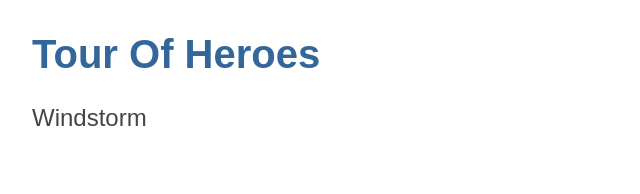
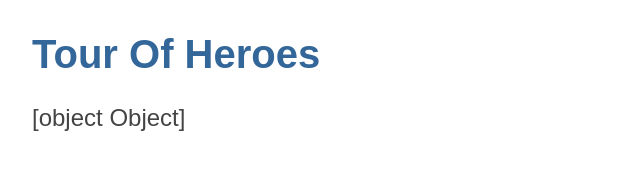
Before and after one commit to Access-Point-Program/cohort-3-tour-of-heroes, an Angular app in the folder tour-of-heroes/: page / in a window 1280 px wide. Shown: the top 194 px of the page, without its empty margins (0-640 px from the left). Built offline with nearby package versions, Linux system fonts and the light colour scheme.

Commit message:
Created the Hero interface

```diff
--- /dev/null
+++ b/tour-of-heroes/src/app/hero.ts
@@ -0,0 +1,4 @@
+export interface Hero {
+  id: number;
+  name: string;
+}
--- a/tour-of-heroes/src/app/heroes/heroes.component.ts
+++ b/tour-of-heroes/src/app/heroes/heroes.component.ts
@@ -1,4 +1,5 @@
 import { Component } from '@angular/core';
+import { Hero } from '../hero';
 
 @Component({
   selector: 'app-heroes',
@@ -6,5 +7,8 @@ import { Component } from '@angular/core';
   styleUrls: ['./heroes.component.css']
 })
 export class HeroesComponent {
-  hero = 'Windstorm';
+  hero: Hero = {
+    id: 1,
+    name: 'Windstorm'
+  };
 }
```
